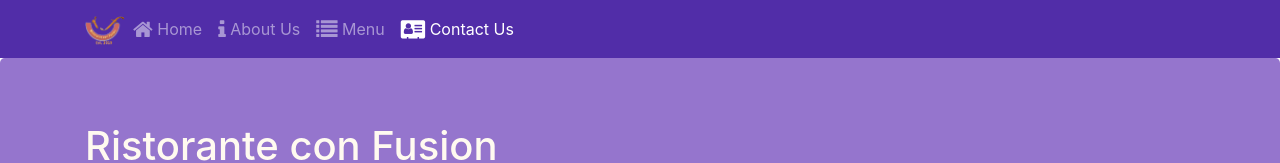
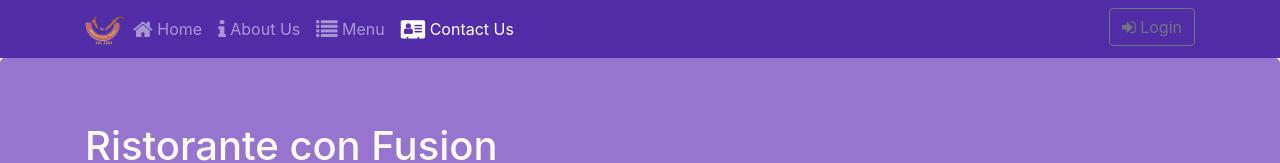
Before and after one commit to p-kayt/-FER201m_React_Lab8, a React (Create React App) app: page /contactus in a window 1280 px wide. Shown: the top 163 px of the page. Built offline with nearby package versions, Linux system fonts and the light colour scheme.

Commit message:
Uncontrolled Form

```diff
--- a/src/components/HeaderComponent.js
+++ b/src/components/HeaderComponent.js
@@ -1,7 +1,7 @@
 import React, { Component } from "react";
-import { Nav, Navbar, NavbarBrand, NavbarToggler, Collapse, NavItem} from 'reactstrap';
-import { NavLink } from 'react-router-dom';
+import { Navbar, NavbarBrand, Nav, NavbarToggler, Collapse, NavItem, Button, Modal, ModalHeader, ModalBody, Form, FormGroup, Input, Label } from "reactstrap";
 
+import { NavLink } from "react-router-dom";
 
 class Header extends Component {
    constructor(props) {
@@ -9,55 +9,115 @@
 
       this.toggleNav = this.toggleNav.bind(this);
       this.state = {
-        isNavOpen: false
+         isNavOpen: false,
+         isModalOpen: false,
       };
+      this.toggleModal = this.toggleModal.bind(this);
+      this.handleLogin = this.handleLogin.bind(this);
+   }
+
+   handleLogin(event) {
+      this.toggleModal();
+      alert("Username: " + this.username.value + " Password: " + this.password.value + " Remember: " + this.remember.checked);
+      event.preventDefault();
+   }
+
+   toggleModal() {
+      this.setState({
+         isModalOpen: !this.state.isModalOpen,
+      });
    }
 
    toggleNav() {
       this.setState({
-        isNavOpen: !this.state.isNavOpen
+         isNavOpen: !this.state.isNavOpen,
       });
    }
 
    render() {
-      return(
+      return (
          <div>
             <Navbar dark expand="md">
                <div className="container d-flex flex-row">
                   <NavbarToggler onClick={this.toggleNav} />
-                      <NavbarBrand className="mr-auto" href="/"><img src='assets/images/logo.png' height="30" width="40" alt='Ristorante Con Fusion' /></NavbarBrand>
+                  <NavbarBrand className="mr-auto" href="/">
+                     <img src="assets/images/logo.png" height="30" width="40" alt="Ristorante Con Fusion" />
+                  </NavbarBrand>
                   <Collapse isOpen={this.state.isNavOpen} navbar>
                      <Nav navbar>
                         <NavItem>
-                              <NavLink className="nav-link"  to='/home'><span className="fa fa-home fa-lg"></span> Home</NavLink>
+                           <NavLink className="nav-link" to="/home">
+                              <span className="fa fa-home fa-lg"></span> Home
+                           </NavLink>
                         </NavItem>
                         <NavItem>
-                              <NavLink className="nav-link" to='/aboutus'><span className="fa fa-info fa-lg"></span> About Us</NavLink>
+                           <NavLink className="nav-link" to="/aboutus">
+                              <span className="fa fa-info fa-lg"></span> About Us
+                           </NavLink>
                         </NavItem>
                         <NavItem>
-                              <NavLink className="nav-link"  to='/menu'><span className="fa fa-list fa-lg"></span> Menu</NavLink>
+                           <NavLink className="nav-link" to="/menu">
+                              <span className="fa fa-list fa-lg"></span> Menu
+                           </NavLink>
                         </NavItem>
                         <NavItem>
-                              <NavLink className="nav-link" to='/contactus'><span className="fa fa-address-card fa-lg"></span> Contact Us</NavLink>
+                           <NavLink className="nav-link" to="/contactus">
+                              <span className="fa fa-address-card fa-lg"></span> Contact Us
+                           </NavLink>
                         </NavItem>
                      </Nav>
                   </Collapse>
+                  <Nav className="ml-auto" navbar>
+                     <NavItem>
+                        <Button outline onClick={this.toggleModal}>
+                           <span className="fa fa-sign-in"></span> Login
+                        </Button>
+                     </NavItem>
+                  </Nav>
                </div>
             </Navbar>
+
             <div className="jumbotron">
                <div className="container">
                   <div className="row row-header">
                      <div className="col-12 col-sm-6">
                         <h1>Ristorante con Fusion</h1>
-                              <p>We take inspiration from the World's best cuisines, and create a unique fusion experience. Our lipsmacking creations will tickle your culinary senses!</p>
+                        <p>
+                           We take inspiration from the World's best cuisines, and create a unique fusion experience. Our lipsmacking creations will tickle your
+                           culinary senses!
+                        </p>
                      </div>
                   </div>
                </div>
             </div>
+
+            <Modal isOpen={this.state.isModalOpen} toggle={this.toggleModal}>
+               <ModalHeader toggle={this.toggleModal}>Login</ModalHeader>
+               <ModalBody>
+                  <Form onSubmit={this.handleLogin}>
+                     <FormGroup>
+                        <Label htmlFor="username">Username</Label>
+                        <Input type="text" id="username" name="username" innerRef={(input) => (this.username = input)} />
+                     </FormGroup>
+                     <FormGroup>
+                        <Label htmlFor="password">Password</Label>
+                        <Input type="password" id="password" name="password" innerRef={(input) => (this.password = input)} />
+                     </FormGroup>
+                     <FormGroup check>
+                        <Label check>
+                           <Input type="checkbox" name="remember" innerRef={(input) => (this.remember = input)} />
+                           Remember me
+                        </Label>
+                     </FormGroup>
+                     <Button type="submit" value="submit" color="primary">
+                        Login
+                     </Button>
+                  </Form>
+               </ModalBody>
+            </Modal>
          </div>
       );
    }
-
 }
 
 export default Header;
```
Lines whose indentation alone changed are shown as unchanged.
